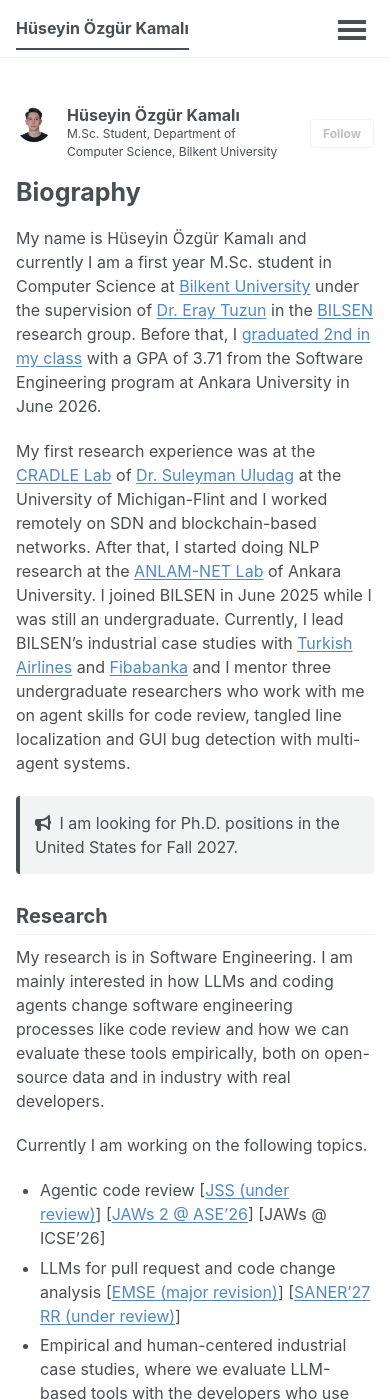
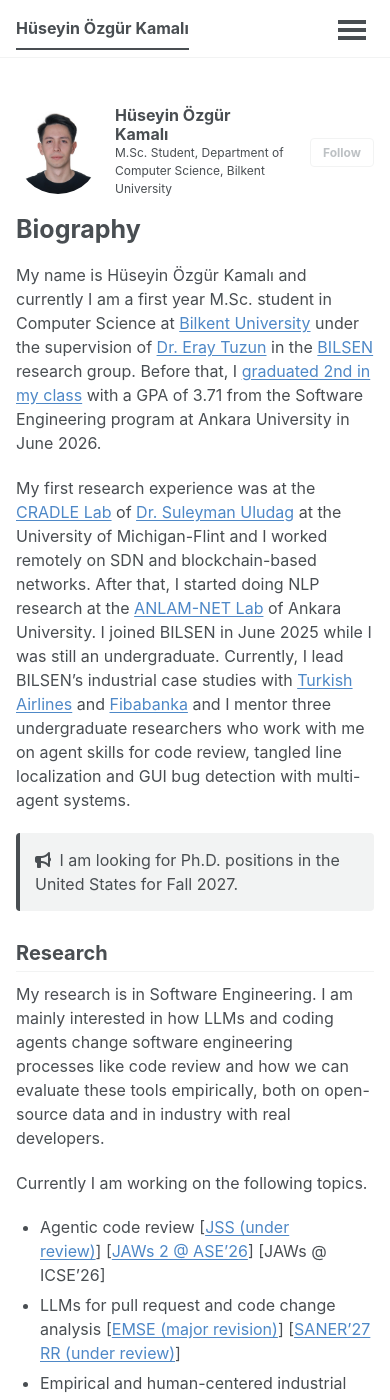
Before and after one commit to dev-zgr/dev-zgr.github.io, a Jekyll site: the page built from _pages/about.html, in a window 390 px wide and 1400 px high. Built offline with Jekyll 4.4.1, drawn with Linux system fonts in a browser that asks for light colours; a script bundle is joined from its source files by our own code; a style sheet for code colours, icons or effects is not loaded; some of the changed text lies outside the part shown.

Commit message:
Phones: bigger profile photo and centered footer; news with publishers, 1005 wording and RR PDF link
Co-Authored-By: Claude Opus 5.5 <noreply@anthropic.com>

```diff
--- a/_sass/layout/_academic.scss
+++ b/_sass/layout/_academic.scss
@@ -306,3 +306,36 @@ body > #main {
 .page__footer footer {
   margin-bottom: 0;
 }
+
+/* --------------------------------------------------------------------------
+   Phones and tablets (below the $large breakpoint, where the sidebar sits
+   above the page): bigger profile photo and a centered footer.
+   -------------------------------------------------------------------------- */
+@media (max-width: #{$large - 1px}) {
+  .author__avatar {
+    width: 84px;
+    vertical-align: middle;
+  }
+
+  .author__avatar img {
+    width: 84px;
+    height: 84px;
+    object-fit: cover;
+  }
+
+  .author__content {
+    vertical-align: middle;
+  }
+}
+
+@media (max-width: 700px) {
+  .site-footer {
+    text-align: center;
+    justify-items: center;
+  }
+
+  .site-footer__col--right {
+    justify-self: center;
+    text-align: center;
+  }
+}
```
Also changed, not shown: _data/news.yml (+4 -4 lines).
